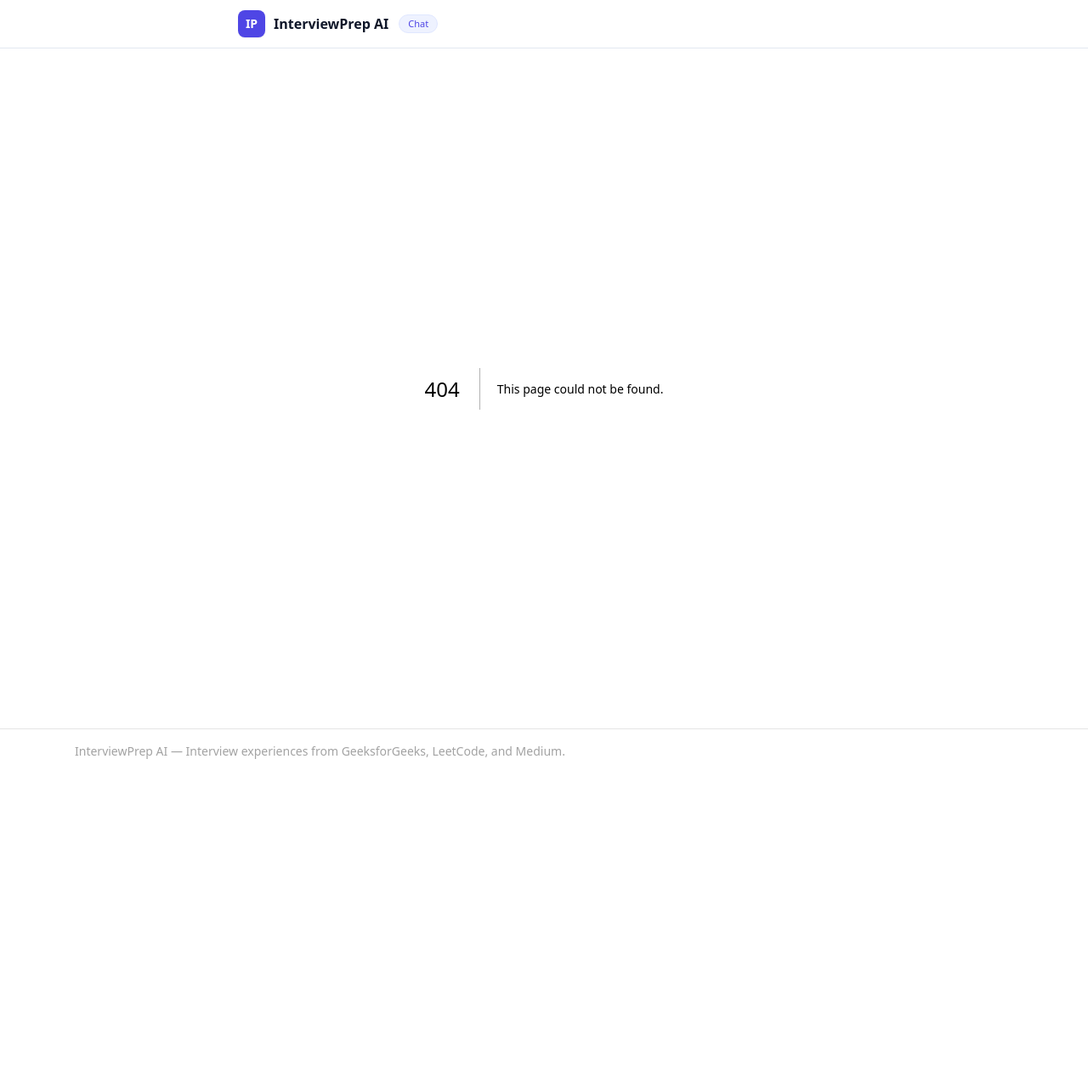
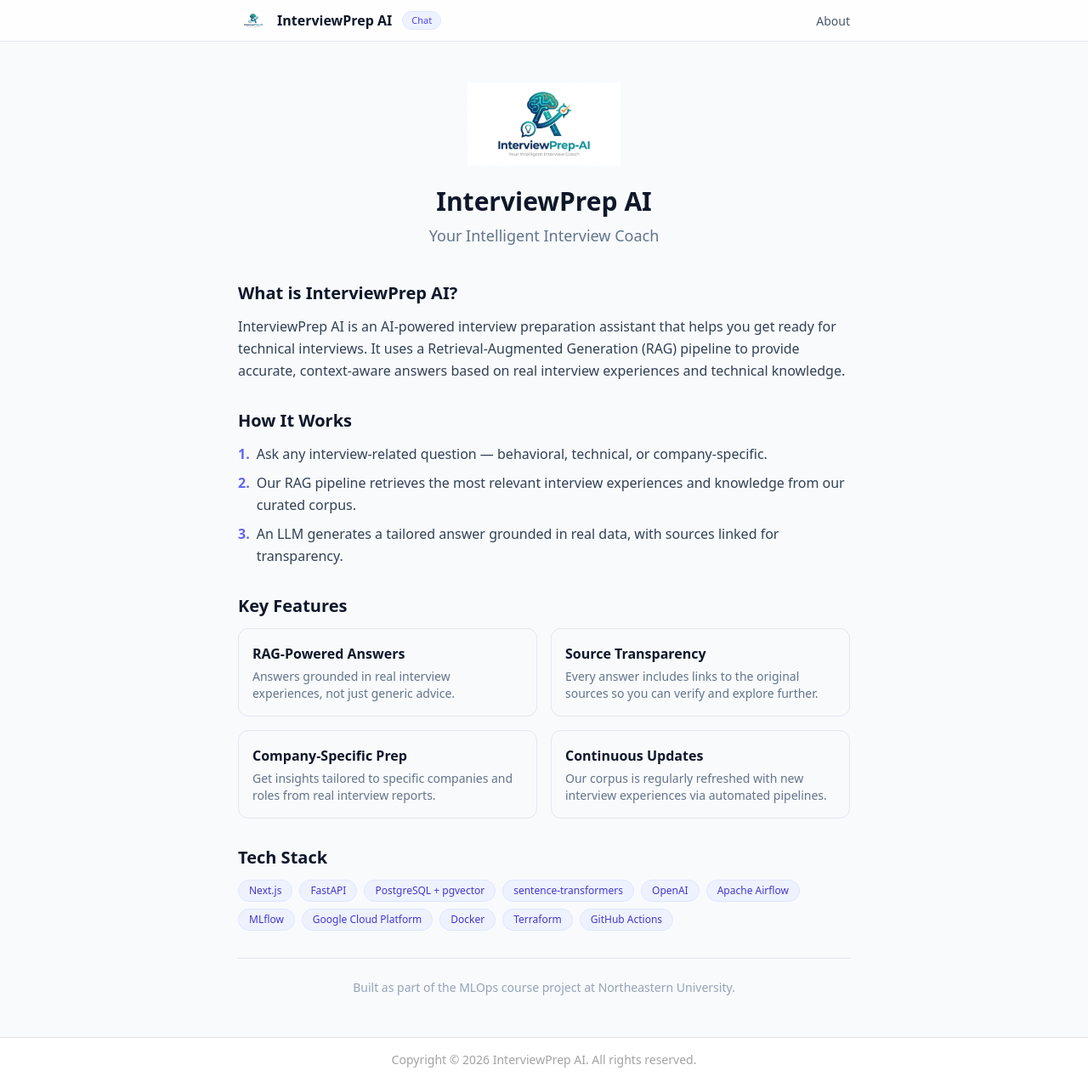
Before and after one commit to shivang2402/interviewprep-ai, a Next.js app in the folder ui/: page /about in a window 1280 px wide. Before the commit this address had no page. Shown: the whole page at 85% size. Before the commit the page ends 910 px from the top, so only its background shows below. Built offline with nearby package versions, Linux system fonts and the light colour scheme.

Commit message:
Add About page, logo, updated footer and removed latency from UI

```diff
--- /dev/null
+++ b/ui/app/about/page.tsx
@@ -0,0 +1,145 @@
+import Image from "next/image";
+
+export default function AboutPage() {
+  return (
+    <div className="max-w-3xl mx-auto px-6 py-12">
+      <div className="flex flex-col items-center mb-10">
+        <Image
+          src="/logo.png"
+          alt="InterviewPrep AI Logo"
+          width={180}
+          height={180}
+          className="mb-6"
+        />
+        <h1 className="text-3xl font-bold text-slate-900 mb-2">
+          InterviewPrep AI
+        </h1>
+        <p className="text-lg text-slate-500">
+          Your Intelligent Interview Coach
+        </p>
+      </div>
+
+      <div className="space-y-8 text-slate-700 leading-relaxed">
+        <section>
+          <h2 className="text-xl font-semibold text-slate-900 mb-3">
+            What is InterviewPrep AI?
+          </h2>
+          <p>
+            InterviewPrep AI is an AI-powered interview preparation assistant
+            that helps you get ready for technical interviews. It uses a
+            Retrieval-Augmented Generation (RAG) pipeline to provide accurate,
+            context-aware answers based on real interview experiences and
+            technical knowledge.
+          </p>
+        </section>
+
+        <section>
+          <h2 className="text-xl font-semibold text-slate-900 mb-3">
+            How It Works
+          </h2>
+          <ul className="space-y-2">
+            <li className="flex gap-2">
+              <span className="text-indigo-500 font-bold shrink-0">1.</span>
+              <span>
+                Ask any interview-related question — behavioral, technical, or
+                company-specific.
+              </span>
+            </li>
+            <li className="flex gap-2">
+              <span className="text-indigo-500 font-bold shrink-0">2.</span>
+              <span>
+                Our RAG pipeline retrieves the most relevant interview
+                experiences and knowledge from our curated corpus.
+              </span>
+            </li>
+            <li className="flex gap-2">
+              <span className="text-indigo-500 font-bold shrink-0">3.</span>
+              <span>
+                An LLM generates a tailored answer grounded in real data, with
+                sources linked for transparency.
+              </span>
+            </li>
+          </ul>
+        </section>
+
+        <section>
+          <h2 className="text-xl font-semibold text-slate-900 mb-3">
+            Key Features
+          </h2>
+          <div className="grid grid-cols-1 sm:grid-cols-2 gap-4">
+            <div className="rounded-xl border border-slate-200 p-4">
+              <h3 className="font-semibold text-slate-900 mb-1">
+                RAG-Powered Answers
+              </h3>
+              <p className="text-sm text-slate-500">
+                Answers grounded in real interview experiences, not just generic
+                advice.
+              </p>
+            </div>
+            <div className="rounded-xl border border-slate-200 p-4">
+              <h3 className="font-semibold text-slate-900 mb-1">
+                Source Transparency
+              </h3>
+              <p className="text-sm text-slate-500">
+                Every answer includes links to the original sources so you can
+                verify and explore further.
+              </p>
+            </div>
+            <div className="rounded-xl border border-slate-200 p-4">
+              <h3 className="font-semibold text-slate-900 mb-1">
+                Company-Specific Prep
+              </h3>
+              <p className="text-sm text-slate-500">
+                Get insights tailored to specific companies and roles from real
+                interview reports.
+              </p>
+            </div>
+            <div className="rounded-xl border border-slate-200 p-4">
+              <h3 className="font-semibold text-slate-900 mb-1">
+                Continuous Updates
+              </h3>
+              <p className="text-sm text-slate-500">
+                Our corpus is regularly refreshed with new interview experiences
+                via automated pipelines.
+              </p>
+            </div>
+          </div>
+        </section>
+
+        <section>
+          <h2 className="text-xl font-semibold text-slate-900 mb-3">
+            Tech Stack
+          </h2>
+          <div className="flex flex-wrap gap-2">
+            {[
+              "Next.js",
+              "FastAPI",
+              "PostgreSQL + pgvector",
+              "sentence-transformers",
+              "OpenAI",
+              "Apache Airflow",
+              "MLflow",
+              "Google Cloud Platform",
+              "Docker",
+              "Terraform",
+              "GitHub Actions",
+            ].map((tech) => (
+              <span
+                key={tech}
+                className="rounded-full bg-indigo-50 border border-indigo-100 px-3 py-1 text-xs font-medium text-indigo-700"
+              >
+                {tech}
+              </span>
+            ))}
+          </div>
+        </section>
+
+        <section className="border-t border-slate-200 pt-6">
+          <p className="text-sm text-slate-400 text-center">
+            Built as part of the MLOps course project at Northeastern University.
+          </p>
+        </section>
+      </div>
+    </div>
+  );
+}
--- a/ui/components/chat/MessageBubble.tsx
+++ b/ui/components/chat/MessageBubble.tsx
@@ -161,11 +161,6 @@ export default function MessageBubble({ message }: MessageBubbleProps) {
               minute: "2-digit",
             })}
           </span>
-          {message.latency_ms && (
-            <span className="text-[10px] text-slate-400 bg-slate-50 rounded px-1.5 py-0.5">
-              {(message.latency_ms / 1000).toFixed(1)}s
-            </span>
-          )}
         </div>
       </div>
     </div>
--- a/ui/components/layout/Footer.tsx
+++ b/ui/components/layout/Footer.tsx
@@ -1,10 +1,9 @@
 export default function Footer() {
   return (
     <footer className="border-t border-neutral-200 bg-white mt-auto">
-      <div className="mx-auto max-w-6xl px-6 py-4">
+      <div className="mx-auto max-w-6xl px-6 py-4 text-center">
         <p className="text-sm text-neutral-400">
-          InterviewPrep AI — Interview experiences from GeeksforGeeks, LeetCode,
-          and Medium.
+          Copyright &copy; 2026 InterviewPrep AI. All rights reserved.
         </p>
       </div>
     </footer>
--- a/ui/components/layout/Header.tsx
+++ b/ui/components/layout/Header.tsx
@@ -1,13 +1,18 @@
 import Link from "next/link";
+import Image from "next/image";
 
 export default function Header() {
   return (
     <header className="border-b border-slate-200 bg-white/80 backdrop-blur-sm sticky top-0 z-50">
       <div className="mx-auto flex max-w-3xl items-center px-6 py-3">
         <Link href="/" className="flex items-center gap-2.5 group">
-          <div className="w-8 h-8 rounded-lg bg-indigo-600 flex items-center justify-center shadow-sm">
-            <span className="text-white font-bold text-sm">IP</span>
-          </div>
+          <Image
+            src="/logo.png"
+            alt="InterviewPrep AI Logo"
+            width={36}
+            height={36}
+            className="rounded-lg"
+          />
           <span className="text-base font-semibold text-slate-900 group-hover:text-indigo-600 transition-colors">
             InterviewPrep AI
           </span>
@@ -15,6 +20,14 @@ export default function Header() {
         <span className="ml-3 rounded-full bg-indigo-50 px-2.5 py-0.5 text-[11px] font-medium text-indigo-600 border border-indigo-100">
           Chat
         </span>
+        <div className="ml-auto">
+          <Link
+            href="/about"
+            className="text-sm font-medium text-slate-600 hover:text-indigo-600 transition-colors"
+          >
+            About
+          </Link>
+        </div>
       </div>
     </header>
   );
```
Also changed, not shown: ui/public/logo.png (added).
